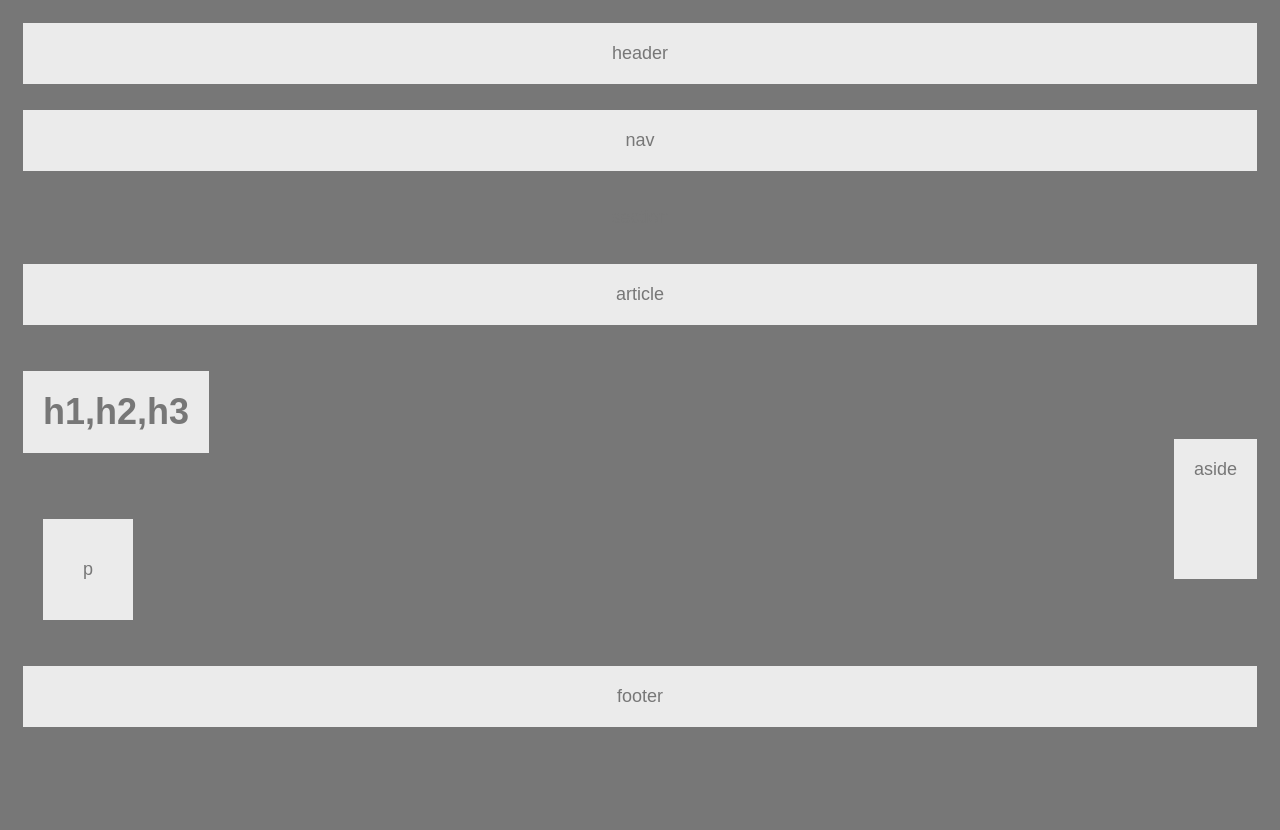
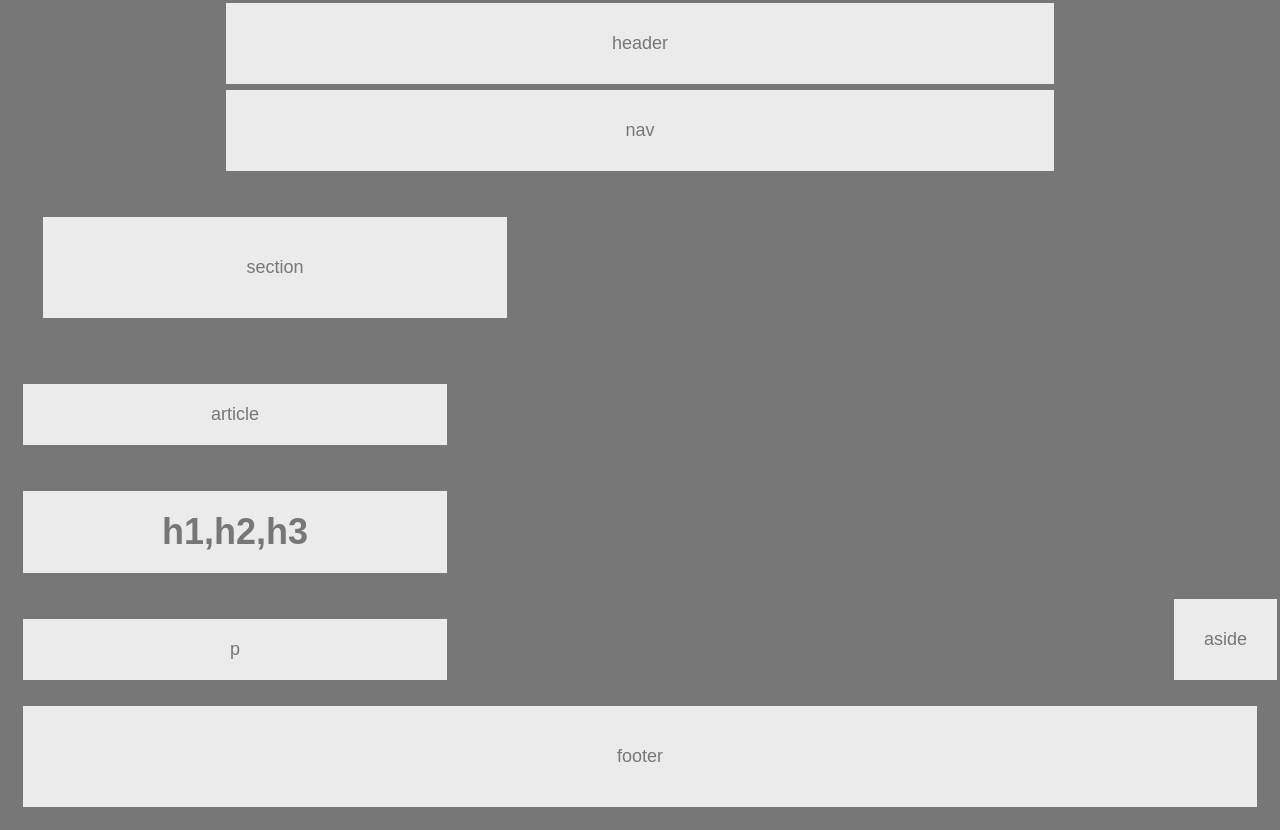
Before and after one commit to sgamer1/HW-Wireframe, a plain HTML site: page index.html in a window 1280 px wide. Before the commit the page ends 800 px from the top, so only its background shows below. Drawn offline with Linux system fonts and the light colour scheme.

Commit message:
added code

```diff
--- a/style.css
+++ b/style.css
@@ -1,94 +1,105 @@
-body{
+body {
 	background-color: #777;
 	margin: 0;
-	padding: 0;
-	font-family: Arial ;
+	font-family: arial, helvetica, sans-serif;
 	font-size: 18px;
 
 }
-header{
-	border-style: solid;
+
+
+
+
+header {
+	text-align: center;
+	background-color: #ebebeb;
+	border: solid;
 	color: #777;
-	background: #ebebeb;
+	padding: 30px;
+	margin: auto;
+	width: 60%;
+}
+
+h1{
+	border: solid;
+	background-color: #ebebeb;
+	color: #777;
+	text-align: center;
+	float: left;
+	clear: both;
 	padding: 20px;
+	width: 30%;
 	margin: 20px;
+}
+
+p{
+	border: solid;
+	background-color: #ebebeb;
+	color: #777;
 	text-align: center;
+	float: left;
+	clear: both;
+	padding: 20px;
+	width: 30%;
+	margin: 20px;
+
+}
+
+
+article{
+	border: solid;
+	background-color: #ebebeb;
+	color: #777;
+	text-align: center;
+	float: left;
+	margin: 20px;
+	padding: 20px;
+	width: 30%;
+	clear: both;
+
+}
+
+nav {
+	text-align: center;
+	background-color: #ebebeb;
+	border: solid;
+	color: #777;
+	padding: 30px;
+	margin: auto;
+	width: 60%;
+}
+
+section {
+	text-align: center;
+	border: solid;
+	float: left;
+	background-color: #ebebeb;
+	color: #777;
+	margin: 40px;
+	padding: 40px;
+	width: 30%;
+
 }
 
 aside{
-	border-style: solid;
+	text-align: center;
+	background-color: #ebebeb;
+	border: solid;
+	float: right;
 	color: #777;
-	background: #ebebeb;
-	padding: 20px;
-	margin: 20px;
-	margin-top: -40px;
-	text-align: center;
-	float: right;
-	height: 100px;
-}
+	padding: 30px;
+	margin: auto;
 
-section{
-	border-style: solid;
-	color: #777;
-	background: #ebebeb;
-	padding: 20px;
-	margin: 20px;
-	text-align: center;
-}
 
-article{
-	border-style: solid;
-	color: #777;
-	background: #ebebeb;
-	padding: 20px;
-	margin: 20px;
-	text-align: center;
 
 }
+footer{
+	clear: both;
+	border: solid;
+	background-color: #ebebeb;
+	text-align: center;
+	color: #777;
+	padding: 40px;
+	margin: 20px;
 
-h1,h2,h3{
-	border-style: solid;
-	color: #777;
-	background: #ebebeb;
-	padding: 20px;
-	margin: 20px;
-	text-align: center;
-	float: left;
-	}
-p{
-	border-style: solid;
-	color: #777;
-	background: #ebebeb;
-	padding: 40px;
-	margin: 40px;
-	text-align: center;
-	float: left;
-	clear: both;
+
 }
-
-footer{
-	border-style: solid;
-	color: #777;
-	background: #ebebeb;
-	padding: 20px;
-	margin: 20px;
-	clear: both;
-	text-align: center;
-}
-
-nav{
-	border-style: solid;
-	color: #777;
-	background: #ebebeb;
-	padding: 20px;
-	margin: 20px;
-	text-align: center;
-}
-section{
-	border-style: solid;
-	color: #777;
-	background: #777;
-	padding: 10px;
-	margin: 10px;
-	text-align: center;
-}
```
